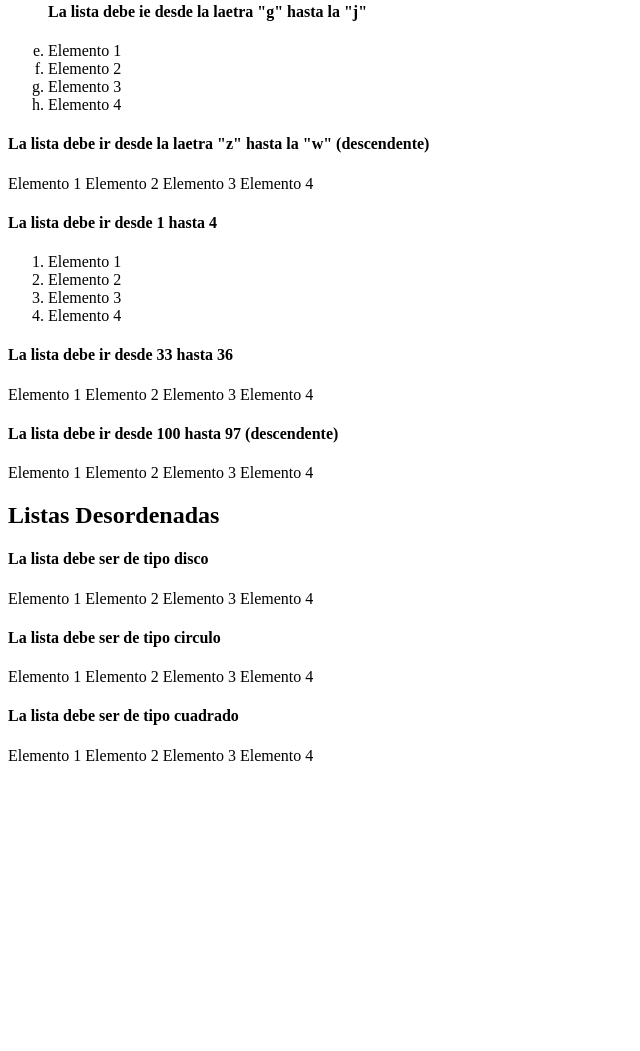
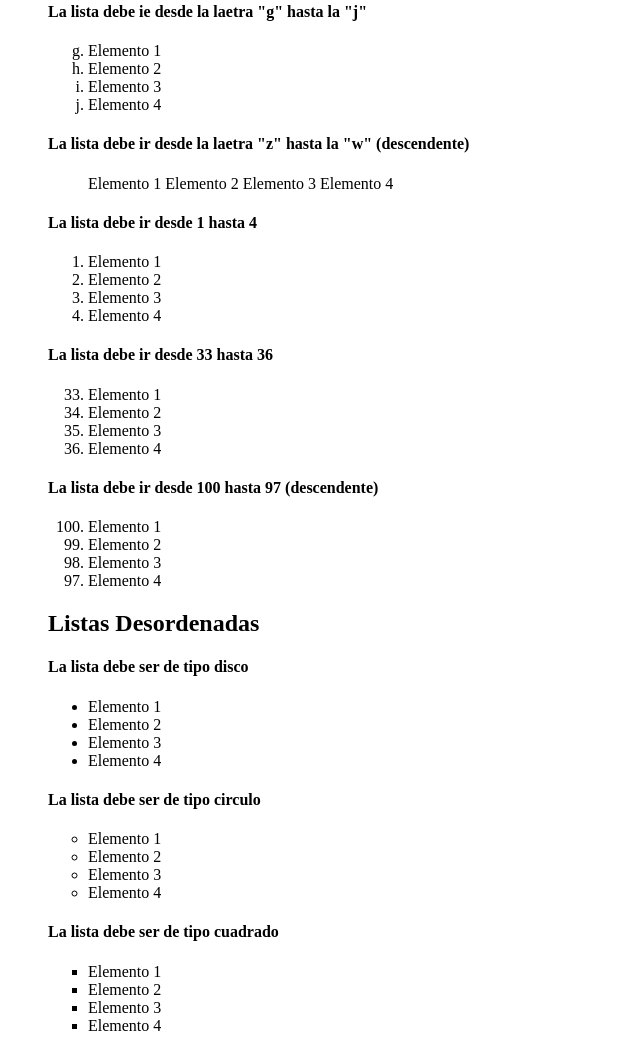
Before and after one commit to OrionBarly/Front-End, a plain HTML site: page newindex.html in a window 1280 px wide. Shown: the part 198-1249 px from the top of the page, without its empty margins (0-640 px from the left). Before the commit the page ends 971 px from the top, so only its background shows below. Drawn offline with Linux system fonts and the light colour scheme.

Commit message:
actividad

```diff
--- a/newindex.html
+++ b/newindex.html
@@ -18,18 +18,19 @@
  <li> Elemento 4 </li>
 
 <h4>La lista debe ie desde la laetra "g" hasta la "j"</h4>
-
+<ol type="a" start="7">
 <li>  Elemento 1 </li>
 <li>  Elemento 2 </li>
 <li> Elemento 3 </li>
 <li>  Elemento 4 </li>
   </ol>
 <h4>La lista debe ir desde la laetra "z" hasta la "w" (descendente)</h4>
-
+<ol type="a" reversed start="26" >
  Elemento 1
  Elemento 2
  Elemento 3
  Elemento 4
+  </ol>
 <h4>La lista debe ir desde 1 hasta 4</h4>
 <ol type="1">
     <li> Elemento 1 </li>
@@ -38,42 +39,42 @@
  <li>  Elemento 4 </li>
   </ol>
 <h4>La lista debe ir desde 33 hasta 36 </h4>
-
-   Elemento 1
-   Elemento 2
-   Elemento 3
-   Elemento 4
-
+<ol type="1" start="33">
+    <li>  Elemento 1  </li>
+    <li> Elemento 2  </li>
+    <li>  Elemento 3  </li>
+    <li>  Elemento 4  </li>
+  </ol>
 <h4>La lista debe ir desde 100 hasta 97 (descendente) </h4>
-
-   Elemento 1
-   Elemento 2
-   Elemento 3
-   Elemento 4
-
+<ol type="1" start="100" reversed>
+    <li> Elemento 1  </li>
+    <li>  Elemento 2  </li>
+    <li>  Elemento 3  </li>
+    <li> Elemento 4  </li>
+  </ol>
    <h2>Listas Desordenadas</h2>
 
    <h4>La lista debe ser de tipo disco </h4>
-
-         Elemento 1
-         Elemento 2
-         Elemento 3
-         Elemento 4
-
+ <ul style="list-style-type:disc;">
+    <li>  Elemento 1  	</li>
+    <li>    Elemento 2  </li>
+         <li>   Elemento 3  </li>
+         <li>    Elemento 4  </li>
+     </ul>
    <h4>La lista debe ser de tipo circulo</h4>
-
-         Elemento 1
-         Elemento 2
-         Elemento 3
-         Elemento 4
-
+   <ul style="list-style-type:circle;">
+    <li>    Elemento 1  		</li>
+    <li>   Elemento 2  </li>
+    <li>    Elemento 3  </li>
+    <li>    Elemento 4  </li>
+     </ul>
    <h4>La lista debe ser de tipo cuadrado</h4>
-
-         Elemento 1
-         Elemento 2
-         Elemento 3
-         Elemento 4
-
+   <ul style="list-style-type:square;">
+    <li>   Elemento 1  	</li>
+    <li>    Elemento 2  </li>
+         <li>    Elemento 3  </li>
+         <li>    Elemento 4  </li>
+</ul>
 </body>
 
 </html>
```
